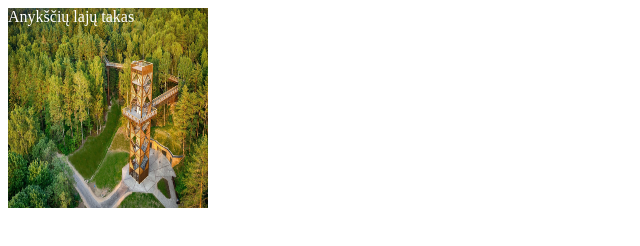
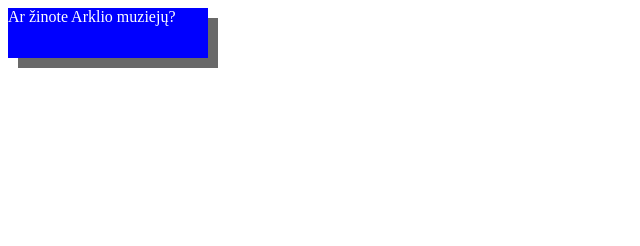
Before and after one commit to Pauliukas7/Praktika, a website: page praktinis_3.html in a window 1280 px wide. Shown: the whole page, without its empty margins (0-640 px from the left). Drawn offline with Linux system fonts and the light colour scheme.

Commit message:
5a. box-shadow

```diff
--- a/css/style.css
+++ b/css/style.css
@@ -1,7 +1,8 @@
 .block {
-  background-image: url(/laju.jpg);
-  height: 200px;
+  background-color: blue;
+  height: 50px;
   width: 200px;
   color: white;
-  background-size: 100% 100%;
+  border: black;
+  box-shadow: 10px 10px #696969;
 }
--- a/praktinis_3.html
+++ b/praktinis_3.html
@@ -8,6 +8,6 @@
     <title>Document</title>
   </head>
   <body>
-    <div class="block">Anykščių lajų takas</div>
+    <div class="block">Ar žinote Arklio muziejų?</div>
   </body>
 </html>
```
